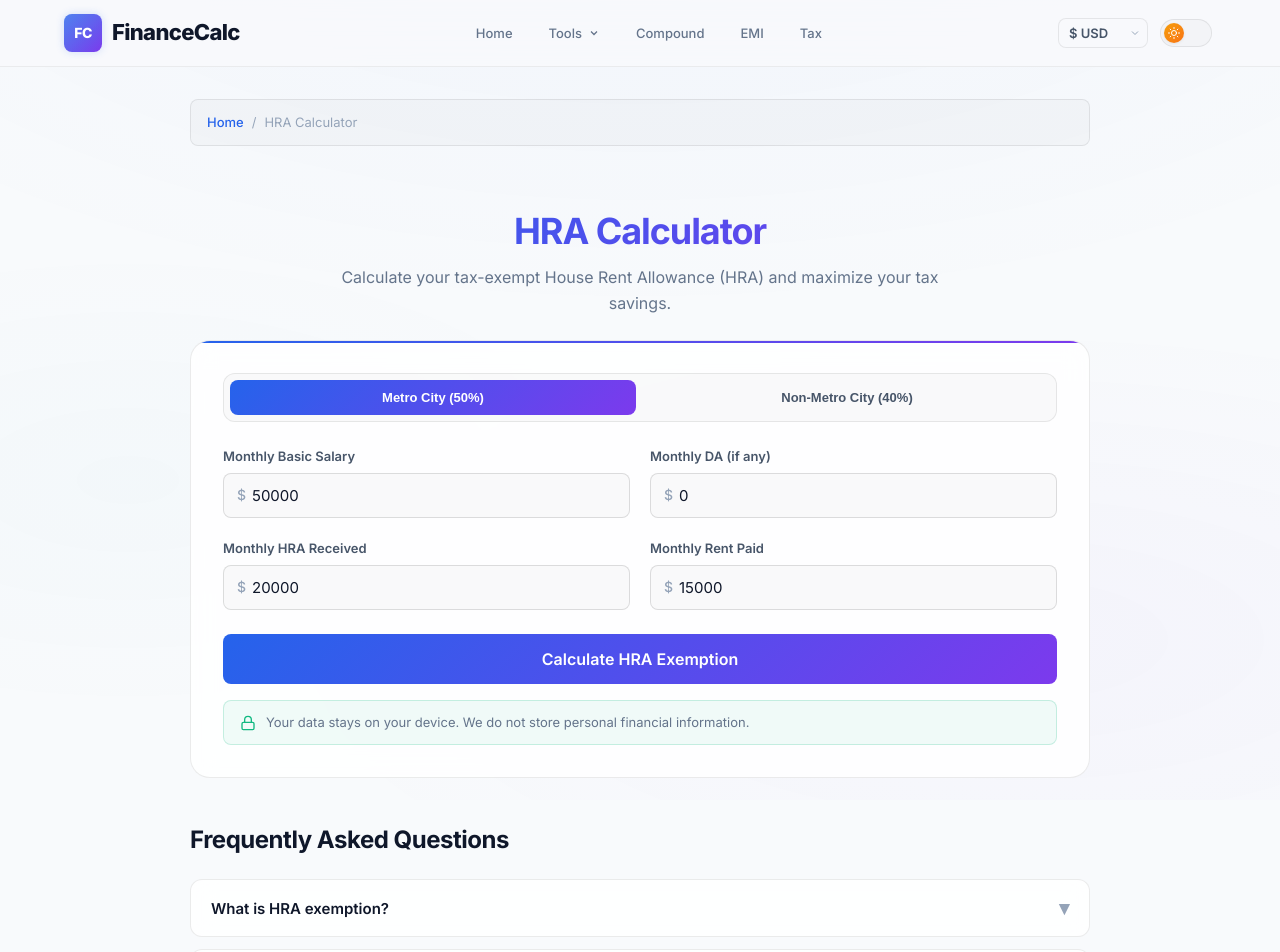
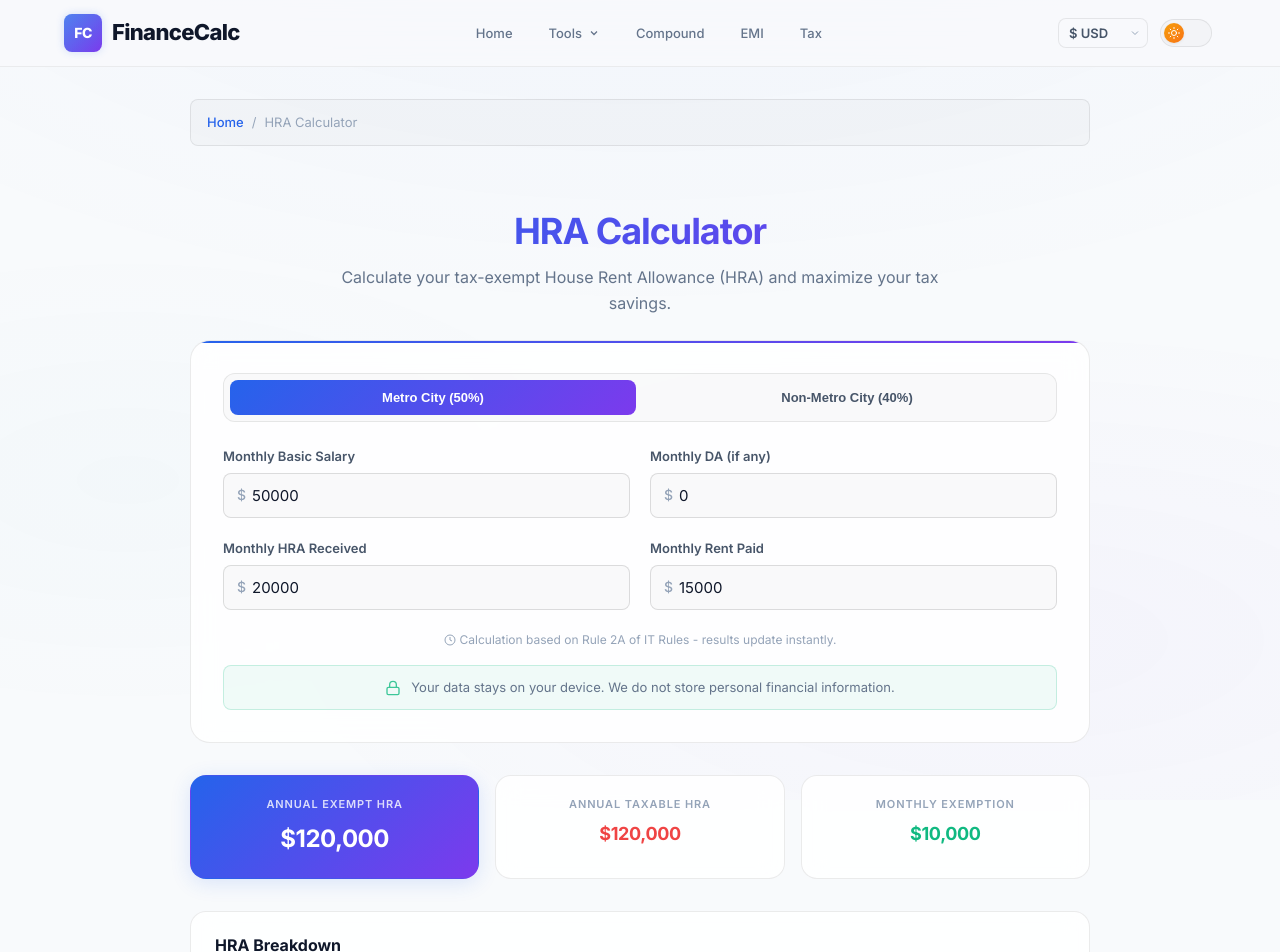
Before and after one commit to Arnav20007/new, a React (Vite) app: page /hra-calculator in a window 1280 px wide. Shown: the top 952 px of the page. Built offline with nearby package versions, Linux system fonts and the light colour scheme.

Commit message:
UI Polishing: Fixed missing illustrations, removed button overlap via Instant Calc, and improved global spacing

```diff
--- a/src/index.css
+++ b/src/index.css
@@ -1226,7 +1226,32 @@ p {
   width: 100%;
   position: relative;
   overflow: hidden;
-}
+  margin-top: 1rem;
+  margin-bottom: 0.5rem;
+}
+
+.privacy-badge {
+  display: flex;
+  align-items: center;
+  justify-content: center;
+  gap: 0.5rem;
+  padding: 0.75rem;
+  background: rgba(16, 185, 129, 0.05);
+  border: 1px solid rgba(16, 185, 129, 0.1);
+  border-radius: var(--radius-sm);
+  margin-top: 1.5rem;
+  font-size: 0.75rem;
+  color: var(--text-muted);
+  line-height: 1.4;
+  text-align: left;
+}
+
+.privacy-badge svg {
+  flex-shrink: 0;
+  color: var(--color-success);
+  opacity: 0.8;
+}
+
 
 .btn-calculate::before {
   content: '';
--- a/src/pages/GSTCalculator.jsx
+++ b/src/pages/GSTCalculator.jsx
@@ -1,4 +1,4 @@
-import { useState, useRef } from 'react';
+import { useState, useRef, useEffect } from 'react';
 import { Link } from 'react-router-dom';
 import { Doughnut } from 'react-chartjs-2';
 import {
@@ -39,13 +39,18 @@ export default function GSTCalculator() {
     const [results, setResults] = useState(null);
     const resultsRef = useRef(null);
 
-    const handleCalculate = (e) => {
-        e.preventDefault();
-        if (!validateAll()) return;
-        const res = calculateGST(getNumericValue('amount'), getNumericValue('rate'), inclusive);
-        setResults(res);
-        setTimeout(() => resultsRef.current?.scrollIntoView({ behavior: 'smooth', block: 'start' }), 100);
-    };
+    // Instant Calculation Logic
+    useEffect(() => {
+        const amount = getNumericValue('amount');
+        const rate = getNumericValue('rate');
+
+        if (amount > 0 && rate >= 0) {
+            const res = calculateGST(amount, rate, inclusive);
+            setResults(res);
+        } else {
+            setResults(null);
+        }
+    }, [inputs, inclusive, symbol]);
 
     const doughnutData = results ? {
         labels: ['Net Amount', 'Total GST'],
@@ -71,7 +76,7 @@ export default function GSTCalculator() {
                 <p className="hero-subtitle">Quickly calculate Goods and Services Tax for your business or personal purchases.</p>
             </section>
 
-            <form className="calculator-form" onSubmit={handleCalculate} noValidate>
+            <form className="calculator-form" noValidate>
                 <div className="calculation-type-toggle" style={{ marginBottom: '1.5rem', display: 'flex', gap: '0.5rem', background: 'var(--bg-glass)', padding: '0.375rem', borderRadius: ' var(--radius-md)', border: '1px solid var(--border-primary)' }}>
                     <button type="button"
                         className={`toggle-btn ${!inclusive ? 'active' : ''}`}
@@ -100,7 +105,10 @@ export default function GSTCalculator() {
                     ))}
                 </div>
 
-                <button type="submit" className="btn-calculate" style={{ marginTop: '1.5rem' }}>Calculate GST</button>
+                <div style={{ marginTop: '1.25rem', textAlign: 'center', color: 'var(--text-muted)', fontSize: '0.75rem' }}>
+                    <svg viewBox="0 0 24 24" fill="none" stroke="currentColor" strokeWidth="2" width="12" height="12" style={{ marginRight: '4px', verticalAlign: 'middle' }}><circle cx="12" cy="12" r="10" /><polyline points="12 6 12 12 16 14" /></svg>
+                    GST breakdown updates instantly as you type.
+                </div>
                 <PrivacyBadge />
             </form>
 
--- a/src/pages/HRACalculator.jsx
+++ b/src/pages/HRACalculator.jsx
@@ -1,4 +1,4 @@
-import { useState, useRef } from 'react';
+import { useState, useRef, useEffect } from 'react';
 import { Link } from 'react-router-dom';
 import { Doughnut } from 'react-chartjs-2';
 import {
@@ -41,19 +41,20 @@ export default function HRACalculator() {
     const [results, setResults] = useState(null);
     const resultsRef = useRef(null);
 
-    const handleCalculate = (e) => {
-        e.preventDefault();
-        if (!validateAll()) return;
-        const res = calculateHRA(
-            getNumericValue('basicSalary'),
-            getNumericValue('da'),
-            getNumericValue('hraReceived'),
-            getNumericValue('rentPaid'),
-            isMetro
-        );
-        setResults(res);
-        setTimeout(() => resultsRef.current?.scrollIntoView({ behavior: 'smooth', block: 'start' }), 100);
-    };
+    // Instant Calculation Logic
+    useEffect(() => {
+        const salary = getNumericValue('basicSalary');
+        const hra = getNumericValue('hraReceived');
+        const rent = getNumericValue('rentPaid');
+        const da = getNumericValue('da');
+
+        if (salary > 0 && hra > 0 && rent > 0) {
+            const res = calculateHRA(salary, da, hra, rent, isMetro);
+            setResults(res);
+        } else {
+            setResults(null);
+        }
+    }, [inputs, isMetro, symbol]);
 
     const doughnutData = results ? {
         labels: ['Tax Exempt HRA', 'Taxable HRA'],
@@ -79,7 +80,7 @@ export default function HRACalculator() {
                 <p className="hero-subtitle">Calculate your tax-exempt House Rent Allowance (HRA) and maximize your tax savings.</p>
             </section>
 
-            <form className="calculator-form" onSubmit={handleCalculate} noValidate>
+            <form className="calculator-form" noValidate>
                 <div className="calculation-type-toggle" style={{ marginBottom: '1.5rem', display: 'flex', gap: '0.5rem', background: 'var(--bg-glass)', padding: '0.375rem', borderRadius: ' var(--radius-md)', border: '1px solid var(--border-primary)' }}>
                     <button type="button"
                         className={`toggle-btn ${isMetro ? 'active' : ''}`}
@@ -104,7 +105,10 @@ export default function HRACalculator() {
                     <ValidatedInput name="rentPaid" label="Monthly Rent Paid" value={inputs.rentPaid} onChange={handleChange} onBlur={handleBlur} error={errors.rentPaid} touched={touched.rentPaid} prefix={symbol} />
                 </div>
 
-                <button type="submit" className="btn-calculate" style={{ marginTop: '1.5rem' }}>Calculate HRA Exemption</button>
+                <div style={{ marginTop: '1.25rem', textAlign: 'center', color: 'var(--text-muted)', fontSize: '0.75rem' }}>
+                    <svg viewBox="0 0 24 24" fill="none" stroke="currentColor" strokeWidth="2" width="12" height="12" style={{ marginRight: '4px', verticalAlign: 'middle' }}><circle cx="12" cy="12" r="10" /><polyline points="12 6 12 12 16 14" /></svg>
+                    Calculation based on Rule 2A of IT Rules - results update instantly.
+                </div>
                 <PrivacyBadge />
             </form>
 
--- a/src/pages/IndiaTaxCalculator.jsx
+++ b/src/pages/IndiaTaxCalculator.jsx
@@ -1,4 +1,4 @@
-import { useState, useRef } from 'react';
+import { useState, useRef, useEffect } from 'react';
 import { Link } from 'react-router-dom';
 import { Doughnut } from 'react-chartjs-2';
 import {
@@ -36,13 +36,16 @@ export default function IndiaTaxCalculator() {
     const [results, setResults] = useState(null);
     const resultsRef = useRef(null);
 
-    const handleCalculate = (e) => {
-        e.preventDefault();
-        if (!validateAll()) return;
-        const res = calculateIndiaTax(getNumericValue('annualIncome'));
-        setResults(res);
-        setTimeout(() => resultsRef.current?.scrollIntoView({ behavior: 'smooth', block: 'start' }), 100);
-    };
+    // Instant Calculation Logic
+    useEffect(() => {
+        const income = getNumericValue('annualIncome');
+        if (income >= 100000) {
+            const res = calculateIndiaTax(income);
+            setResults(res);
+        } else {
+            setResults(null);
+        }
+    }, [inputs, symbol]);
 
     const doughnutData = results ? {
         labels: ['Take Home Salary', 'Total Tax (incl. Cess)'],
@@ -66,11 +69,14 @@ export default function IndiaTaxCalculator() {
                 <p className="hero-subtitle">Calculate your tax liability under the New Tax Regime for FY 2024-25 (AY 2025-26).</p>
             </section>
 
-            <form className="calculator-form" onSubmit={handleCalculate} noValidate>
+            <form className="calculator-form" noValidate>
                 <div className="form-grid">
                     <ValidatedInput name="annualIncome" label="Gross Annual Salary" value={inputs.annualIncome} onChange={handleChange} onBlur={handleBlur} error={errors.annualIncome} touched={touched.annualIncome} prefix="₹" className="full-width" />
                 </div>
-                <button type="submit" className="btn-calculate">Calculate Tax</button>
+                <div style={{ marginTop: '1rem', textAlign: 'center', color: 'var(--text-muted)', fontSize: '0.75rem' }}>
+                    <svg viewBox="0 0 24 24" fill="none" stroke="currentColor" strokeWidth="2" width="12" height="12" style={{ marginRight: '4px', verticalAlign: 'middle' }}><circle cx="12" cy="12" r="10" /><polyline points="12 6 12 12 16 14" /></svg>
+                    Tax computed instantly based on latest 2024-25 budget rules.
+                </div>
                 <PrivacyBadge />
             </form>
 
```
Also changed, not shown: public/images/calc-fire.svg (added), public/images/calc-hra.svg (added), 56 other files (tests, documents, lock files or other folders).
